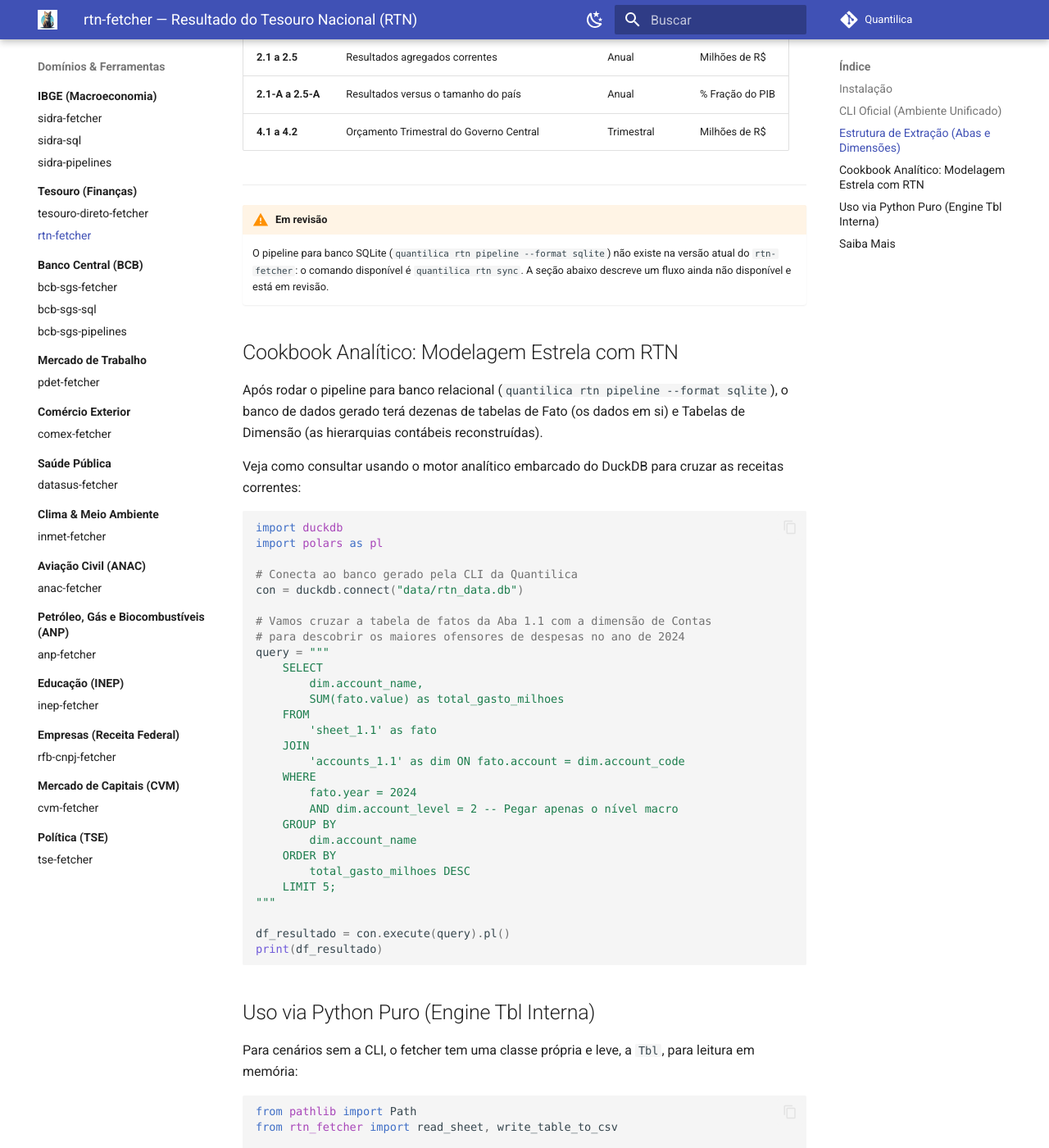
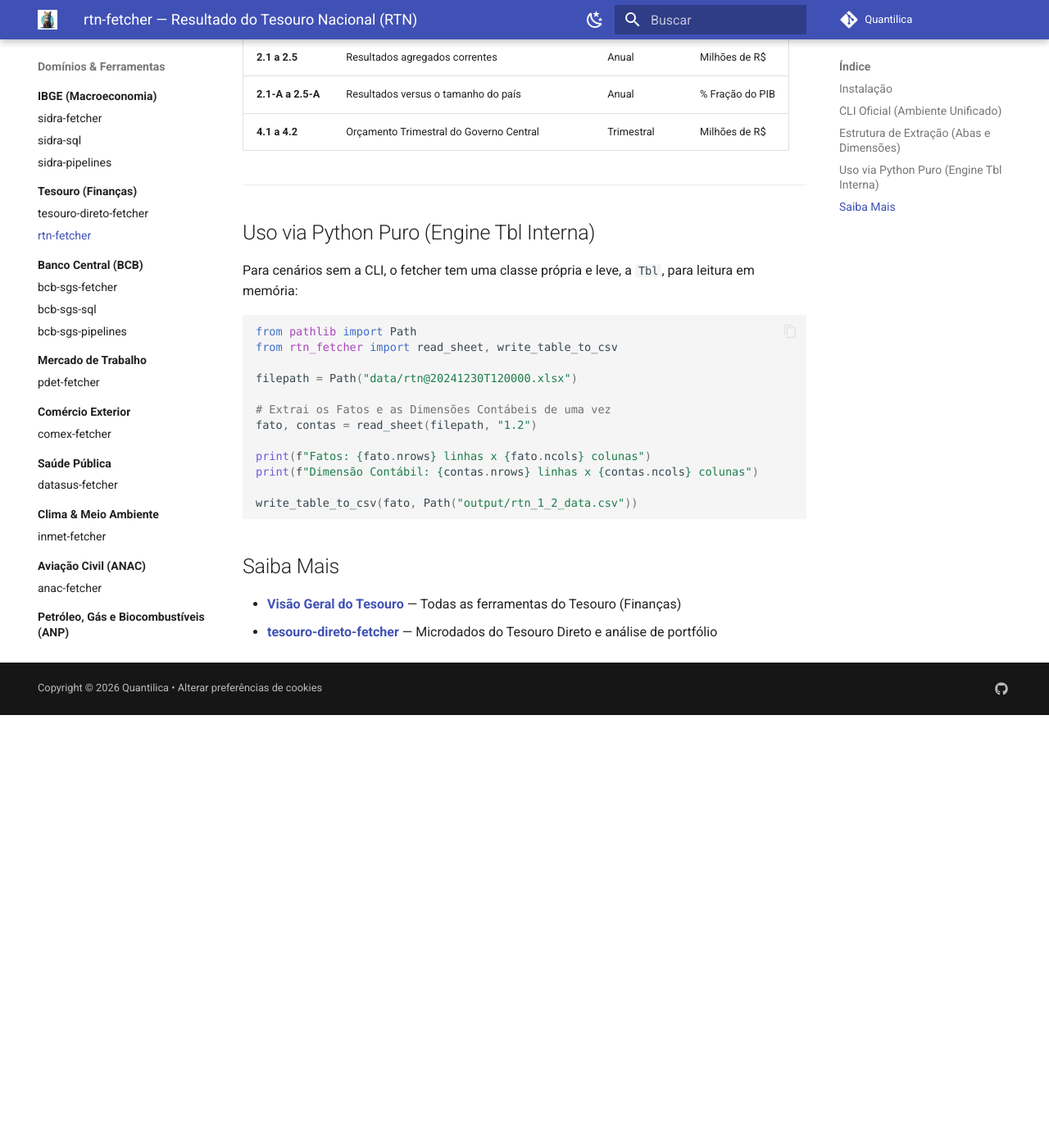
Before and after one commit to Quantilica/docs, an MkDocs documentation site: the page built from docs/tesouro/rtn-fetcher.md, in a window 1280 px wide and 1400 px high, scrolled down 1508 px. Shown: the whole window at 82% size. Built offline with MkDocs 1.6.1 and Material for MkDocs 9.7.7, drawn with Linux system fonts in a browser that asks for light colours; some web fonts are replaced; comment, search, counter and statistics services are not loaded; after the commit the page ends 2380 px from its top, so only the background shows below that; some of the changed text lies outside the part shown.

Commit message:
docs: install --extra, exceção do check do bcb-sgs corrigida e seção RTN/SQLite removida
- quantilica-cli.md, tesouro-direto-fetcher.md: quantilica install --extra analysis.
- cli-fetchers.md: a mensagem do plugin.py é o comando do host; a do guard de
  biblioteca segue uv add. Exceção do bcb-sgs: a API aceita HEAD e devolve ETag
  fraco com 304 (medido em 2026-10-13); o motivo antigo era falso.
- rtn-fetcher.md e tesouro/index.md: remove o pipeline SQLite e a 'exportação
  Excel/SQLite', que o pacote não tem.

Co-Authored-By: Claude Sonnet 5.5 <noreply@anthropic.com>
Claude-Session: https://claude.ai/code/session_01HPgBbz4mT9Ey4M2zZNfe7M

````diff
--- a/docs/tesouro/rtn-fetcher.md
+++ b/docs/tesouro/rtn-fetcher.md
@@ -7,7 +7,7 @@ description: Baixa, lê e normaliza a gigantesca planilha Excel do RTN em tabela
 
 **rtn-fetcher** domina a extração dos relatórios fiscais do Governo Federal Brasileiro.
 
-O Tesouro Nacional publica os resultados primários (receitas e despesas) em uma pasta de trabalho Excel incrivelmente complexa. Este agente automatiza o pipeline de `fetch-and-normalize`: vai da URL oficial a uma tabela Parquet tipada em formato longo, preservando a hierarquia contábil.
+O Tesouro Nacional publica os resultados primários (receitas e despesas) em uma pasta de trabalho Excel incrivelmente complexa. Este agente automatiza o `fetch-and-normalize`: baixa a planilha da URL oficial e a lê em tabelas tipadas em formato longo, preservando a hierarquia contábil; a gravação em CSV ou Parquet fica com a API Python.
 
 !!! warning "Pegadinhas da fonte oficial"
 
@@ -54,46 +54,6 @@ O pacote domina as 24 abas mais cruciais de contas públicas do Excel do Tesouro
 
 ---
 
-!!! warning "Em revisão"
-    O pipeline para banco SQLite (`quantilica rtn pipeline --format sqlite`) não existe na versão atual do `rtn-fetcher`: o comando disponível é `quantilica rtn sync`. A seção abaixo descreve um fluxo ainda não disponível e está em revisão.
-
-## Cookbook Analítico: Modelagem Estrela com RTN
-
-Após rodar o pipeline para banco relacional (`quantilica rtn pipeline --format sqlite`), o banco de dados gerado terá dezenas de tabelas de Fato (os dados em si) e Tabelas de Dimensão (as hierarquias contábeis reconstruídas).
-
-Veja como consultar usando o motor analítico embarcado do DuckDB para cruzar as receitas correntes:
-
-```python
-import duckdb
-import polars as pl
-
-# Conecta ao banco gerado pela CLI da Quantilica
-con = duckdb.connect("data/rtn_data.db")
-
-# Vamos cruzar a tabela de fatos da Aba 1.1 com a dimensão de Contas
-# para descobrir os maiores ofensores de despesas no ano de 2024
-query = """
-    SELECT
-        dim.account_name,
-        SUM(fato.value) as total_gasto_milhoes
-    FROM
-        'sheet_1.1' as fato
-    JOIN
-        'accounts_1.1' as dim ON fato.account = dim.account_code
-    WHERE
-        fato.year = 2024
-        AND dim.account_level = 2 -- Pegar apenas o nível macro
-    GROUP BY
-        dim.account_name
-    ORDER BY
-        total_gasto_milhoes DESC
-    LIMIT 5;
-"""
-
-df_resultado = con.execute(query).pl()
-print(df_resultado)
-```
-
 ## Uso via Python Puro (Engine Tbl Interna)
 
 Para cenários sem a CLI, o fetcher tem uma classe própria e leve, a `Tbl`, para leitura em memória:
````
Also changed, not shown: docs/fundacoes/quantilica-cli.md (+4 -0 lines), docs/normas/cli-fetchers.md (+7 -4 lines), docs/tesouro/index.md (+2 -2 lines), docs/tesouro/tesouro-direto-fetcher.md (+3 -0 lines).
